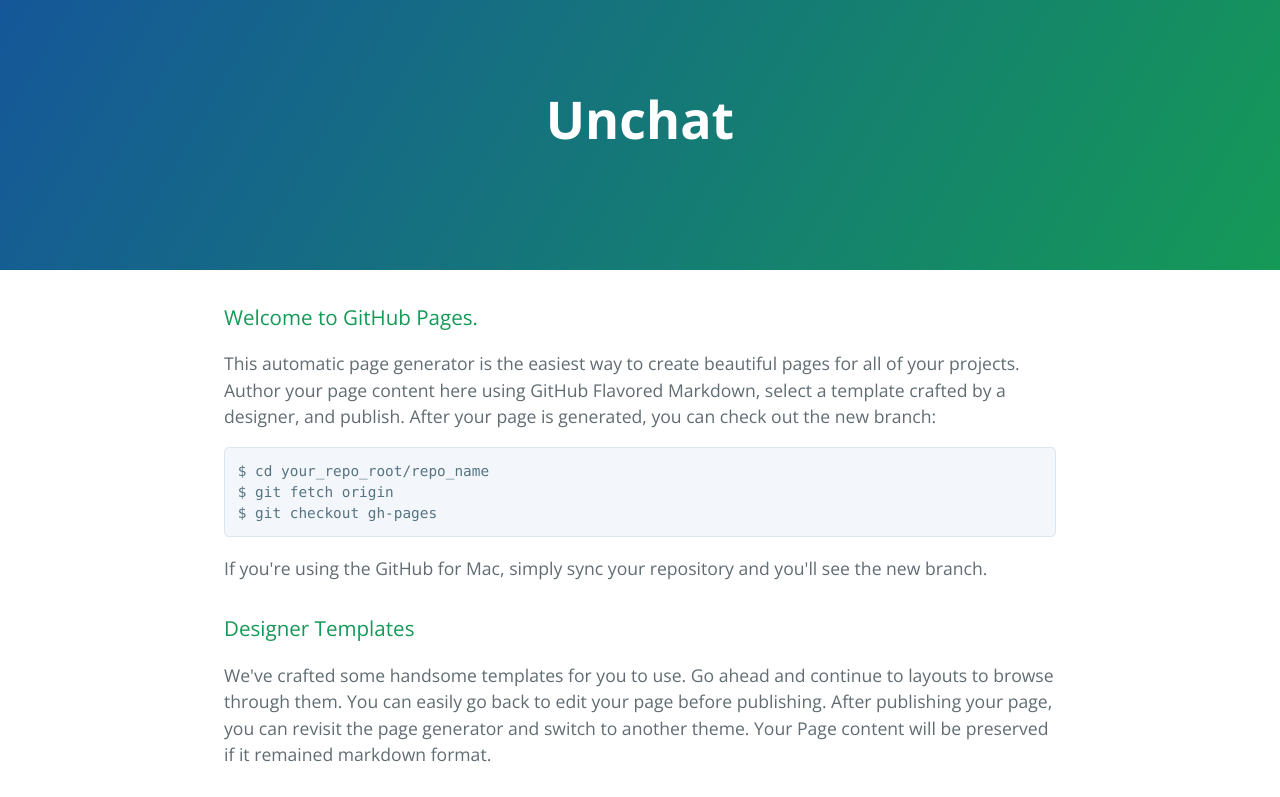
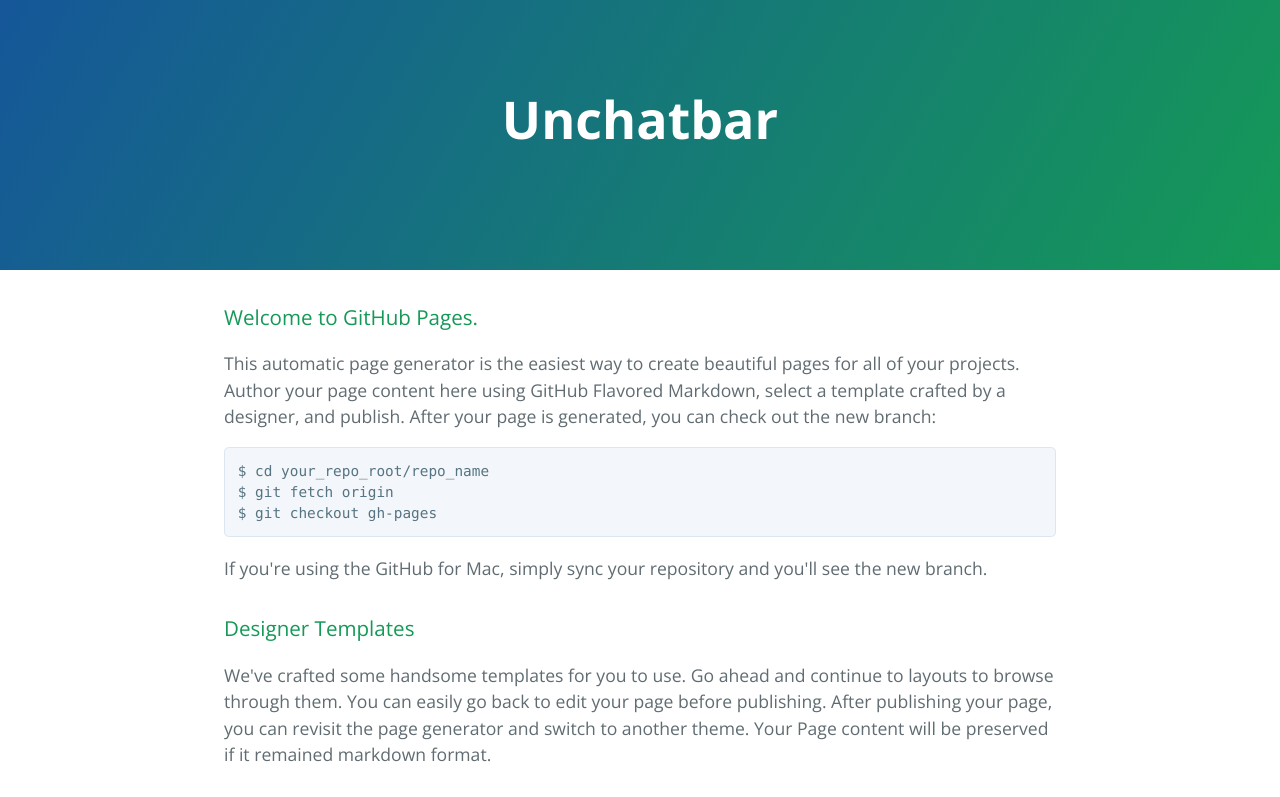
Before and after one commit to unchatbar/github.io, a plain HTML site: page index.html in a window 1280 px wide. Shown: the top 797 px of the page. Drawn offline with nearby package versions, Linux system fonts and the light colour scheme.

Commit message:
Update index.html

```diff
--- a/index.html
+++ b/index.html
@@ -11,7 +11,7 @@
   </head>
   <body>
     <section class="page-header">
-      <h1 class="project-name">Unchat</h1>
+      <h1 class="project-name">Unchatbar</h1>
       <h2 class="project-tagline"></h2>
     </section>
 
```
